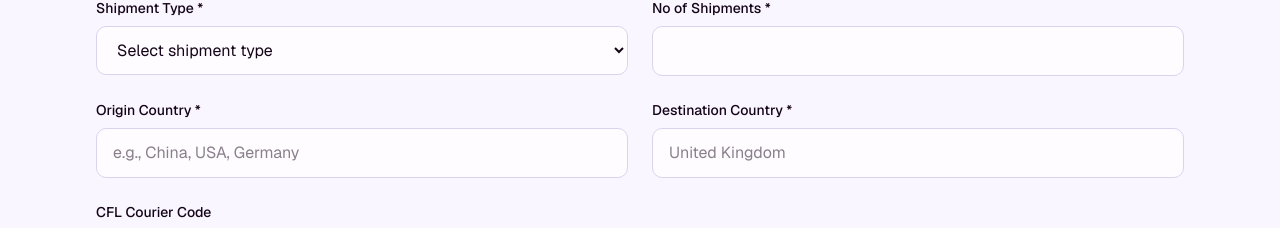
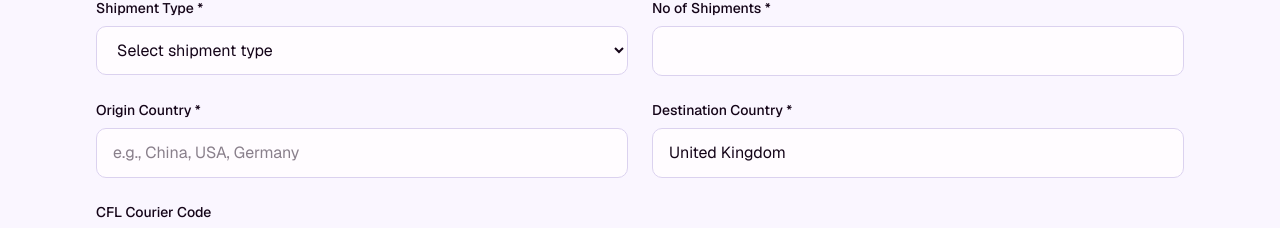
Before and after one commit to akrolinksolutions/website-v1, a Next.js app: page /free-quote in a window 1280 px wide. Shown: the part 1757-1985 px from the top of the page. Built offline with nearby package versions, Linux system fonts and the light colour scheme.

Commit message:
query form fix

```diff
--- a/components/contact/quote-form.tsx
+++ b/components/contact/quote-form.tsx
@@ -13,7 +13,7 @@ export default function QuoteForm() {
     shipmentType: "",
     noOfShipments: "",
     originCountry: "",
-    destinationCountry: "",
+    destinationCountry: "United Kingdom",
     goodsDescription: "",
     estimatedValue: "",
     urgency: "",
```
